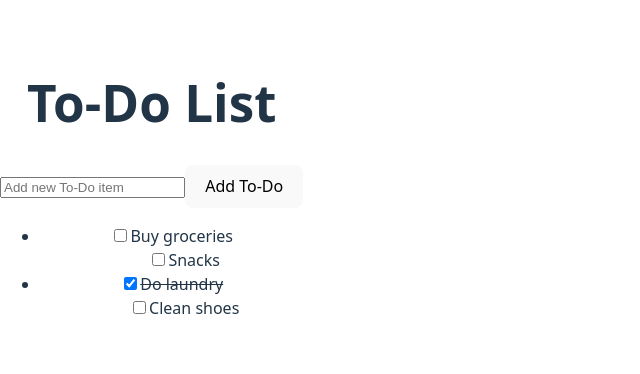
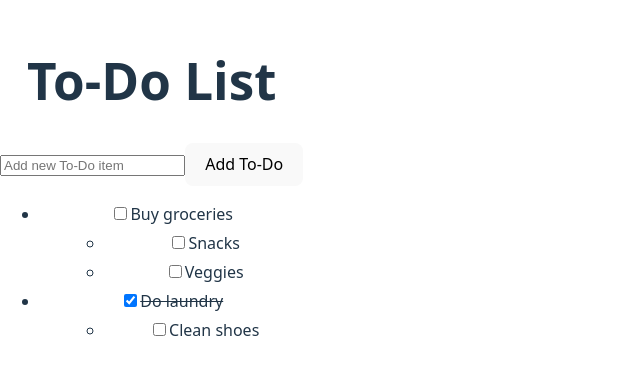
Before and after one commit to MansiJoshi1701/ToDoList, a React (Vite) app: page / in a window 1280 px wide. Shown: the part 212-586 px from the top of the page, without its empty margins (0-640 px from the left). Built offline with nearby package versions, Linux system fonts and the light colour scheme.

Commit message:
New component added - InputBox

```diff
--- a/src/App.jsx
+++ b/src/App.jsx
@@ -1,4 +1,5 @@
 import { useState , useEffect } from 'react'
+import InputBox from './components/InputBox'
 import Home from './components/Home'
 import ToDos from './data/data'
 import './App.css'
@@ -35,7 +36,8 @@ function App() {
     <>
       <div className="App">
         <h1>To-Do List</h1>
-        <Home ToDos={data}  addNewTodo={addNewTodo} updateStatus={updateStatus}/>
+        <InputBox addNewTodo={addNewTodo}/>
+        <Home ToDos={data}  updateStatus={updateStatus}/>
       </div>
 
     </>
--- a/src/components/Home.jsx
+++ b/src/components/Home.jsx
@@ -1,29 +1,19 @@
 import { useState } from "react";
 
-const Home = ( {ToDos , addNewTodo , updateStatus} ) => {
+const Home = ( {ToDos , updateStatus} ) => {
 
-    const [newTodo , setNewTodo] = useState('');
+    // const [newTodo , setNewTodo] = useState('');
 
 
-    const addToDo = (e) => {
-        e.preventDefault();
-        addNewTodo(newTodo); //add newToDo to the display list
-        setNewTodo('');
-    }
+    // const addToDo = (e) => {
+    //     e.preventDefault();
+    //     addNewTodo(newTodo); //add newToDo to the display list
+    //     setNewTodo('');
+    // }
 
 
 
     return(
-        <div>
-            <span>
-                <input
-                    type="text"
-                    onChange={(e) => setNewTodo(e.target.value)}
-                    value={newTodo}
-                    placeholder="Add new To-Do item"
-                />
-                <button type="button" onClick={(e) => addToDo(e)}>Add To-Do</button>
-            </span>
 
             <div style={ { marginTop: 5 }}>
                 <ul>
@@ -37,9 +27,16 @@ const Home = ( {ToDos , addNewTodo , updateStatus} ) => {
                                     <span style = {{textDecoration: todoItem.isCompleted ? 'line-through' : 'none'}}>{todoItem.task}</span>
 
                                     <div style={{paddingLeft: 25}}>
+                                        <Home ToDos={todoItem.subtask} updateStatus={updateStatus} />
+                                        {
+                                            // todoItem.subtask.map((subItem) => {
 
-                                        <input type="checkbox" />
-                                        <span style = {{textDecoration: todoItem.subtask.isCompleted ? 'line-through' : 'none'}}>{todoItem.subtask.task}</span>
+                                            //     return(
+                                            //         <Home key={subItem.id}  ToDos={subItem}  updateStatus={updateStatus} />
+                                            //     )
+
+                                            // })
+                                        }
 
                                     </div>
 
@@ -50,7 +47,7 @@ const Home = ( {ToDos , addNewTodo , updateStatus} ) => {
                 </ul>
             </div>
 
-        </div>
+
     )
 }
 
--- /dev/null
+++ b/src/components/InputBox.jsx
@@ -0,0 +1,30 @@
+import { useState } from "react";
+
+
+const InputBox = ({ addNewTodo }) => {
+
+    const [newTodo , setNewTodo] = useState('');
+
+    const addToDo = (e) => {
+        e.preventDefault();
+        addNewTodo(newTodo); //add newToDo to the display list
+        setNewTodo('');
+    }
+
+
+    return(
+        <div>
+            <span>
+                <input
+                    type="text"
+                    onChange={(e) => setNewTodo(e.target.value)}
+                    value={newTodo}
+                    placeholder="Add new To-Do item"
+                />
+                <button type="button" onClick={(e) => addToDo(e)}>Add To-Do</button>
+            </span>
+        </div>
+    )
+}
+
+export default InputBox;
--- a/src/data/data.jsx
+++ b/src/data/data.jsx
@@ -3,23 +3,33 @@ const ToDos = [
         id: 1,
         task: "Buy groceries",
         isCompleted: false,
-        subtask: {
-            id: 3,
-            task: "Snacks",
-            isCompleted: false,
-            subtask: {}
-        }
+        subtask: [
+            {
+                id: 2,
+                task: "Snacks",
+                isCompleted: false,
+                subtask: []
+            },
+            {
+                id: 3,
+                task: "Veggies",
+                isCompleted: false,
+                subtask: []
+            }
+        ]
     },
     {
-        id: 2,
+        id: 4,
         task: "Do laundry",
         isCompleted: true,
-        subtask: {
-            id: 4,
-            task: "Clean shoes",
-            isCompleted: false,
-            subtask: {}
-        }
+        subtask: [
+            {
+                id: 5,
+                task: "Clean shoes",
+                isCompleted: false,
+                subtask: []
+            }
+        ]
     }
 ]
 
```
